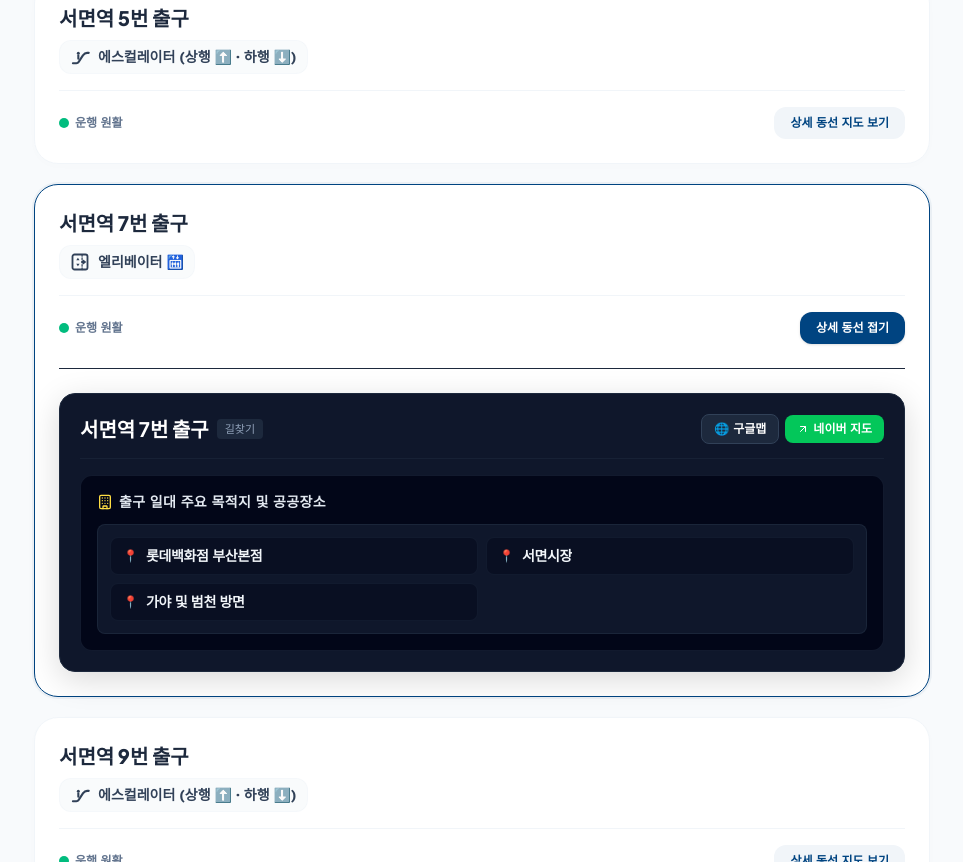
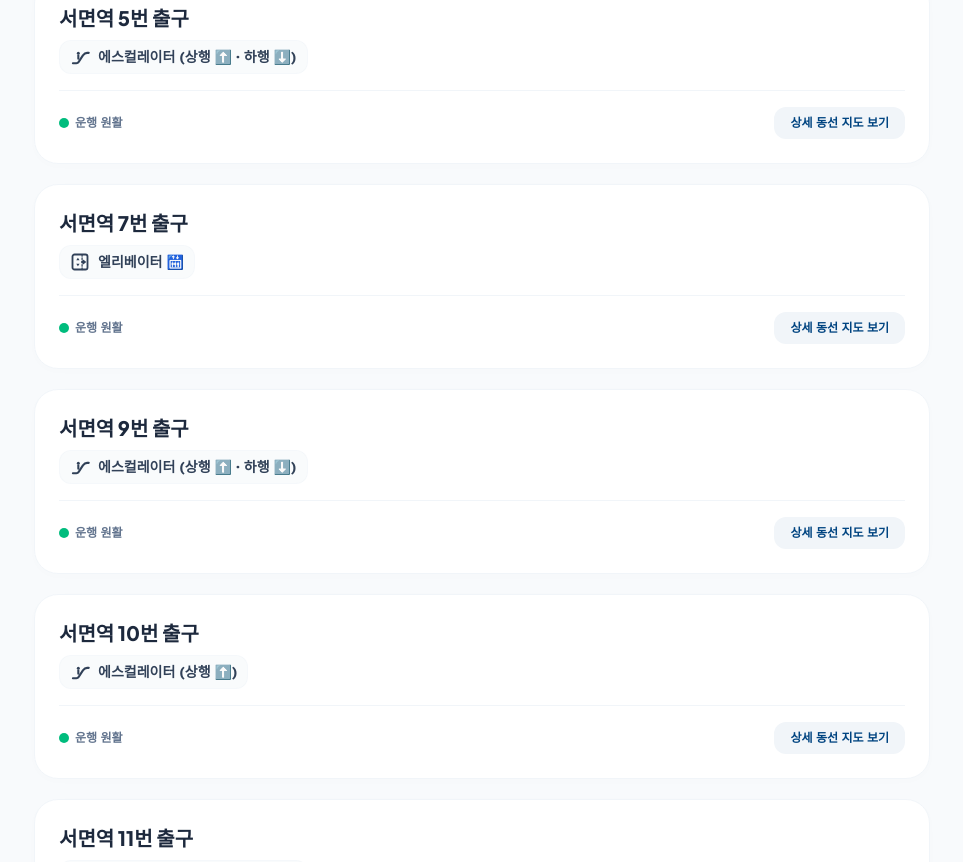
Before and after one commit to 3ena4ena-maker/Stepless-in-Korea, a React (Vite) app: page / in a window 1280 px wide. Shown: the part 798-1660 px from the top of the page, without its empty margins (158-1121 px from the left). Built offline with nearby package versions, Linux system fonts and the light colour scheme.

Commit message:
feat(ui): collapse exit details and update map links
- Set initial exit expansion state to null
- Replace map buttons with direct anchor links for better navigation

```diff
--- a/src/App.tsx
+++ b/src/App.tsx
@@ -125,7 +125,7 @@ export default function App() {
   const [reportSuccess, setReportSuccess] = useState<boolean>(false);
 
   // Active expanded exit details
-  const [expandedExitNum, setExpandedExitNum] = useState<string | null>('7번 출구');
+  const [expandedExitNum, setExpandedExitNum] = useState<string | null>(null);
 
   const toggleLanguage = () => {
     setLanguage(prev => prev === 'KR' ? 'EN' : 'KR');
@@ -373,17 +373,8 @@ export default function App() {
                           id={`quick-station-tab-${s.id}`}
                           onClick={() => {
                             setSelectedStationId(s.id);
-                            // Auto expand first exit of checked station to give immediate response
-                            const filtered = s.exits.filter(exit => {
-                              if (activePathFilter === 'ACCESSIBLE') return exit.hasElevator && exit.isAccessible;
-                              if (activePathFilter === 'CARRY') return exit.hasElevator || exit.hasEscalator;
-                              return true;
-                            });
-                            if (filtered.length > 0) {
-                              setExpandedExitNum(filtered[0].number);
-                            } else {
-                              setExpandedExitNum(null);
-                            }
+                            // Keep all detailed pathways collapsed initially as requested
+                            setExpandedExitNum(null);
                           }}
                           className={`py-3 px-2 sm:py-4 rounded-2xl text-xs sm:text-base font-extrabold transition-all border flex flex-col items-center justify-center gap-1 cursor-pointer ${
                             isActive
@@ -555,11 +546,8 @@ export default function App() {
                               directionDesc={exit.directionDesc}
                               exitNumber={exit.number}
                               stationName={activeStation.name}
-                              onGoogleMap={() => {
-                                const query = `${activeStation.name} ${exit.number}`;
-                                window.open(`https://www.google.com/maps/search/?api=1&query=${encodeURIComponent(query)}`);
-                              }}
-                              onNaverMap={() => window.open(exit.naverMapUrl)}
+                              googleMapUrl={`https://www.google.com/maps/search/?api=1&query=${encodeURIComponent(`${activeStation.name} ${exit.number}`)}`}
+                              naverMapUrl={exit.naverMapUrl}
                               language={language}
                             />
                           </div>
--- a/src/components/TimelineVisualizer.tsx
+++ b/src/components/TimelineVisualizer.tsx
@@ -13,8 +13,8 @@ interface TimelineVisualizerProps {
   directionDesc: string;
   exitNumber: string;
   stationName: string;
-  onGoogleMap: () => void;
-  onNaverMap: () => void;
+  googleMapUrl: string;
+  naverMapUrl: string;
   language: 'KR' | 'EN';
 }
 
@@ -22,8 +22,8 @@ export default function TimelineVisualizer({
   directionDesc,
   exitNumber,
   stationName,
-  onGoogleMap,
-  onNaverMap,
+  googleMapUrl,
+  naverMapUrl,
   language
 }: TimelineVisualizerProps) {
   return (
@@ -42,20 +42,24 @@ export default function TimelineVisualizer({
 
         {/* Real Korean Integrations (Google Maps & Naver Map Search) */}
         <div className="flex items-center gap-1.5">
-          <button
-            onClick={onGoogleMap}
-            className="flex items-center gap-1 px-3 py-1.5 rounded-lg bg-slate-800 border border-slate-700 text-white hover:bg-slate-700 text-xs font-bold transition-all cursor-pointer"
+          <a
+            href={googleMapUrl}
+            target="_blank"
+            rel="noopener noreferrer"
+            className="flex items-center gap-1 px-3 py-1.5 rounded-lg bg-slate-800 border border-slate-700 text-white hover:bg-slate-700 text-xs font-bold transition-all no-underline shrink-0"
           >
             <span className="text-xs">🌐</span>
             <span>{language === 'KR' ? '구글맵' : 'Google Maps'}</span>
-          </button>
-          <button
-            onClick={onNaverMap}
-            className="flex items-center gap-1 px-3 py-1.5 rounded-lg bg-[#03C75A] text-white hover:opacity-90 text-xs font-bold transition-all cursor-pointer"
+          </a>
+          <a
+            href={naverMapUrl}
+            target="_blank"
+            rel="noopener noreferrer"
+            className="flex items-center gap-1 px-3 py-1.5 rounded-lg bg-[#03C75A] text-white hover:opacity-90 text-xs font-bold transition-all no-underline shrink-0"
           >
             <ArrowUpRight className="w-3 h-3 text-white" />
             <span>{language === 'KR' ? '네이버 지도' : 'Naver Map'}</span>
-          </button>
+          </a>
         </div>
       </div>
 
```
